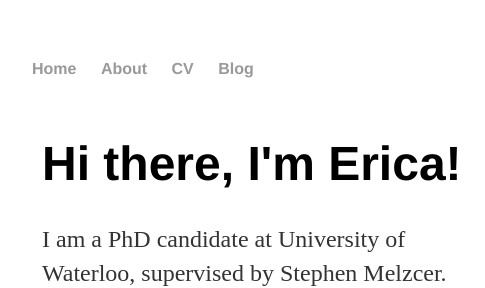
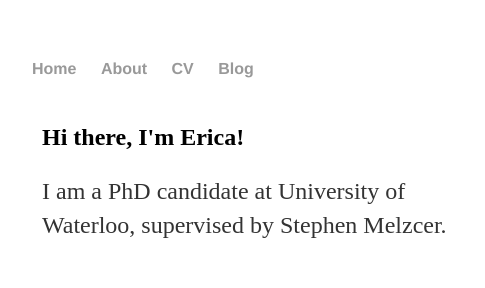
Before and after one commit to Erica-Liu/Erica-Liu.github.io, a plain HTML site: page index.html in a window 1280 px wide. Shown: the top 288 px of the page, 160-645 px from the left. Drawn offline with Linux system fonts and the light colour scheme.

Commit message:
Update index.html

```diff
--- a/index.html
+++ b/index.html
@@ -37,7 +37,7 @@
     		<div class="blurb">
 		<div class="row">
 			<div class="column">
-        		<h1>Hi there, I'm Erica!</h1>
+        		<h2>Hi there, I'm Erica!</h2>
 				<p>
 					I am a PhD candidate at University of Waterloo, supervised by Stephen Melzcer.
 
```
